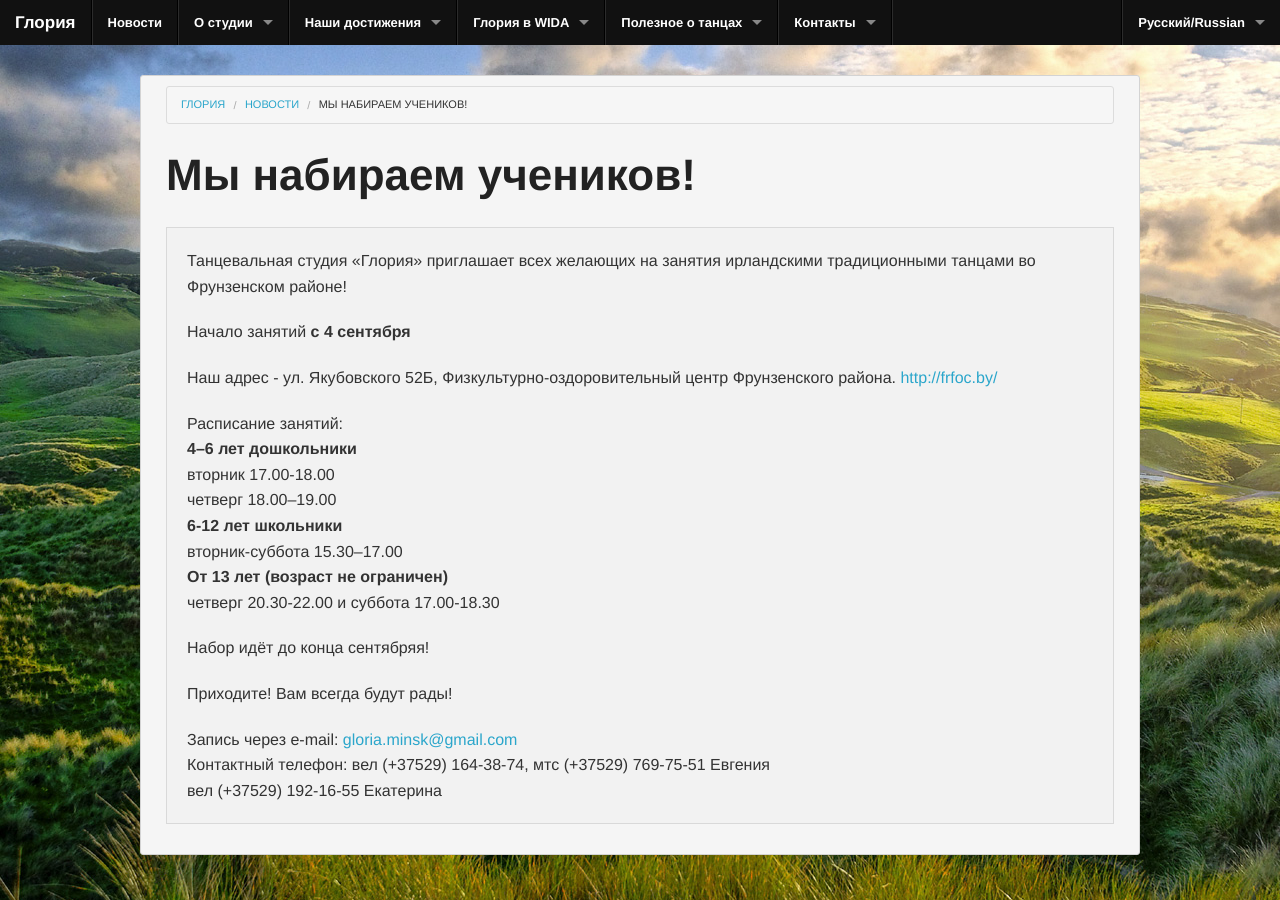
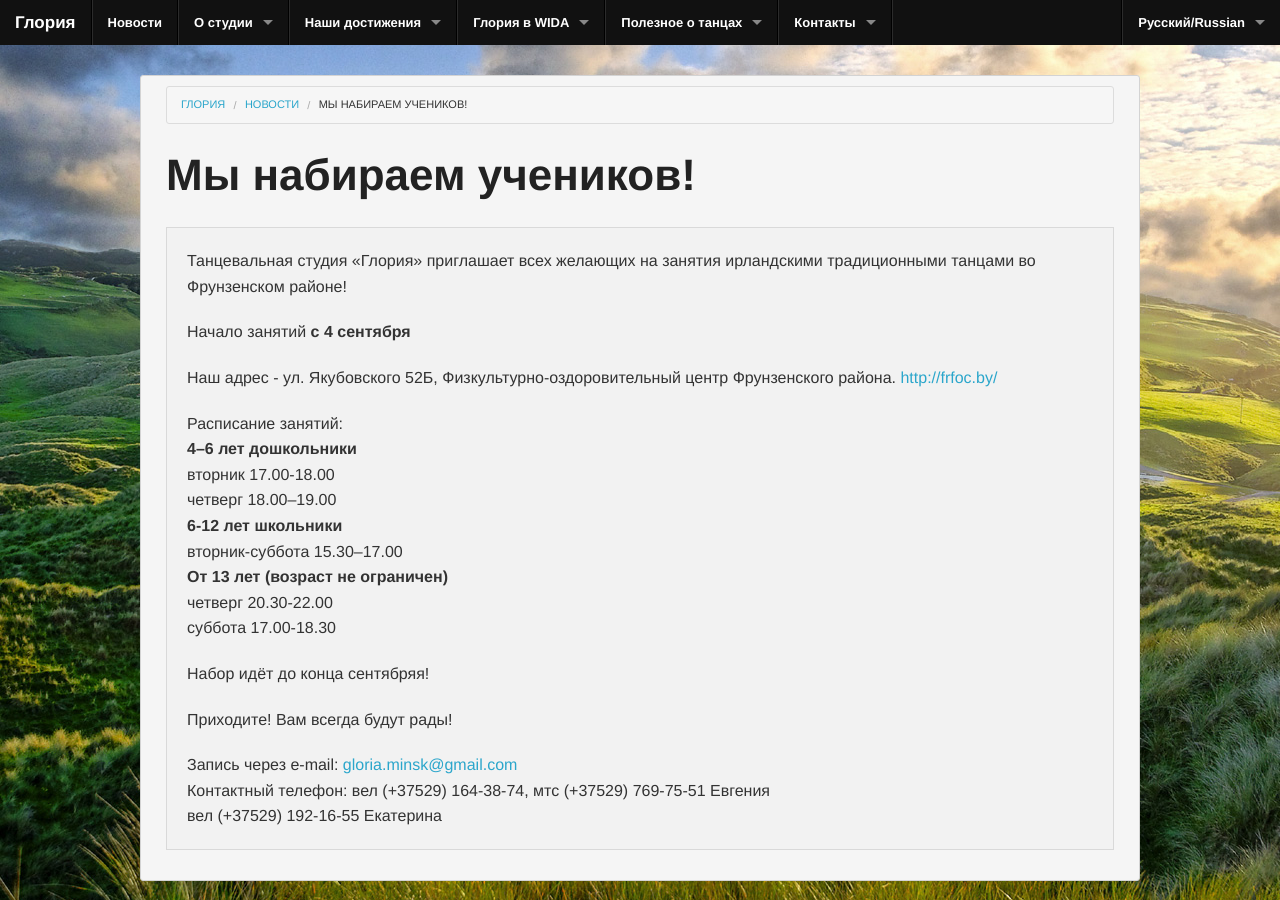
Before and after one commit to gloria-studio/gloria-studio.github.io, a Jekyll site: the page built from _posts/2015-08-26-we-recruit-studens.md, in a window 1280 px wide. Built offline with Jekyll 4.4.1, drawn with Linux system fonts in a browser that asks for light colours.

```diff
--- a/_posts/2015-08-26-we-recruit-studens.md
+++ b/_posts/2015-08-26-we-recruit-studens.md
@@ -28,7 +28,8 @@ published: true
 **6-12 лет школьники**
 вторник-суббота 15.30--17.00
 **От 13 лет (возраст не ограничен)**
-четверг 20.30-22.00 и суббота 17.00-18.30
+четверг 20.30-22.00
+суббота 17.00-18.30
 
 Набор идёт до конца сентябряя!
 
```
